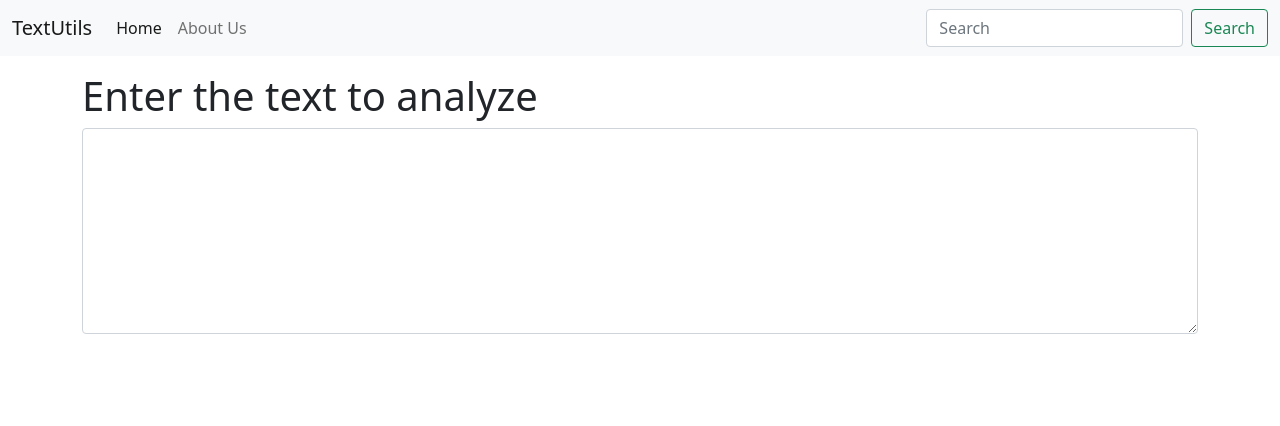
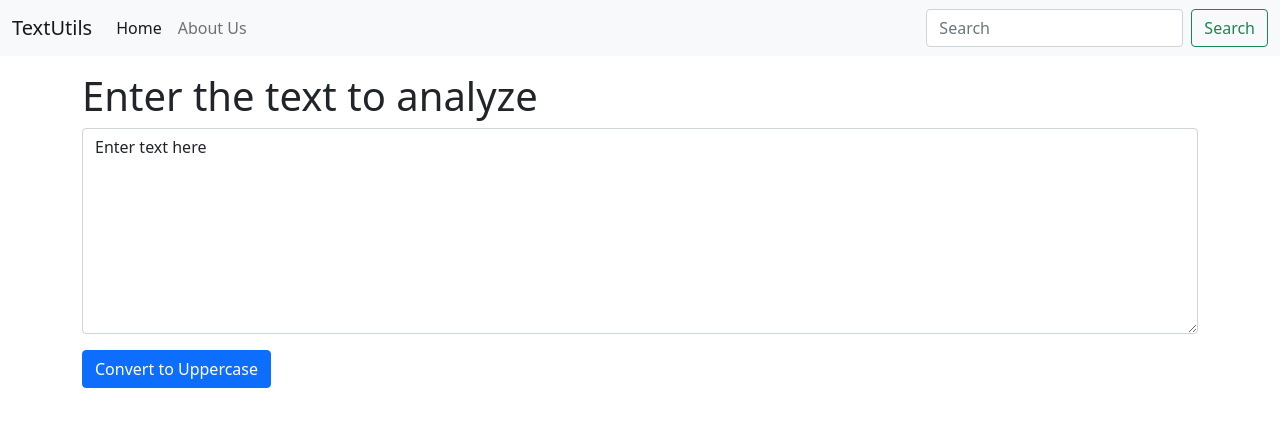
Before and after one commit to MaheraFurniturewala/textUtils, a React (Create React App) app: page / in a window 1280 px wide. Shown: the top 426 px of the page. Built offline with nearby package versions, Linux system fonts and the light colour scheme.

Commit message:
change to upperCase using state

```diff
--- a/src/components/TextForm.js
+++ b/src/components/TextForm.js
@@ -1,12 +1,27 @@
-import React from 'react'
+import React, { useState } from 'react'
 
 export default function TextForm(props) {
+    //event handler
+    const handleUpClick = ()=>{
+        console.log("Upper case was clicked" + text);
+        let newText = text.toUpperCase();
+        setText(newText);
+    }
+    const handleOnChange = (event)=>{
+        console.log("On change");
+        setText(event.target.value);
+    }
+    //text --> state variable
+    const [text, setText] = useState('Enter text here');
+    // text = "new text"; //wrong way to change the state
+    // setText("new text");  //correct way
     return (
         <div>
             <h1>{props.heading}</h1>
             <div className="mb-3">
-                <textarea className="form-control" id="myBox" rows="8"></textarea>
+                <textarea className="form-control" value={text} onChange={handleOnChange} id="myBox" rows="8"></textarea>
             </div>
+            <button className="btn btn-primary" onClick={handleUpClick}>Convert to Uppercase</button>
         </div>
-    )
+    );
 }
```
